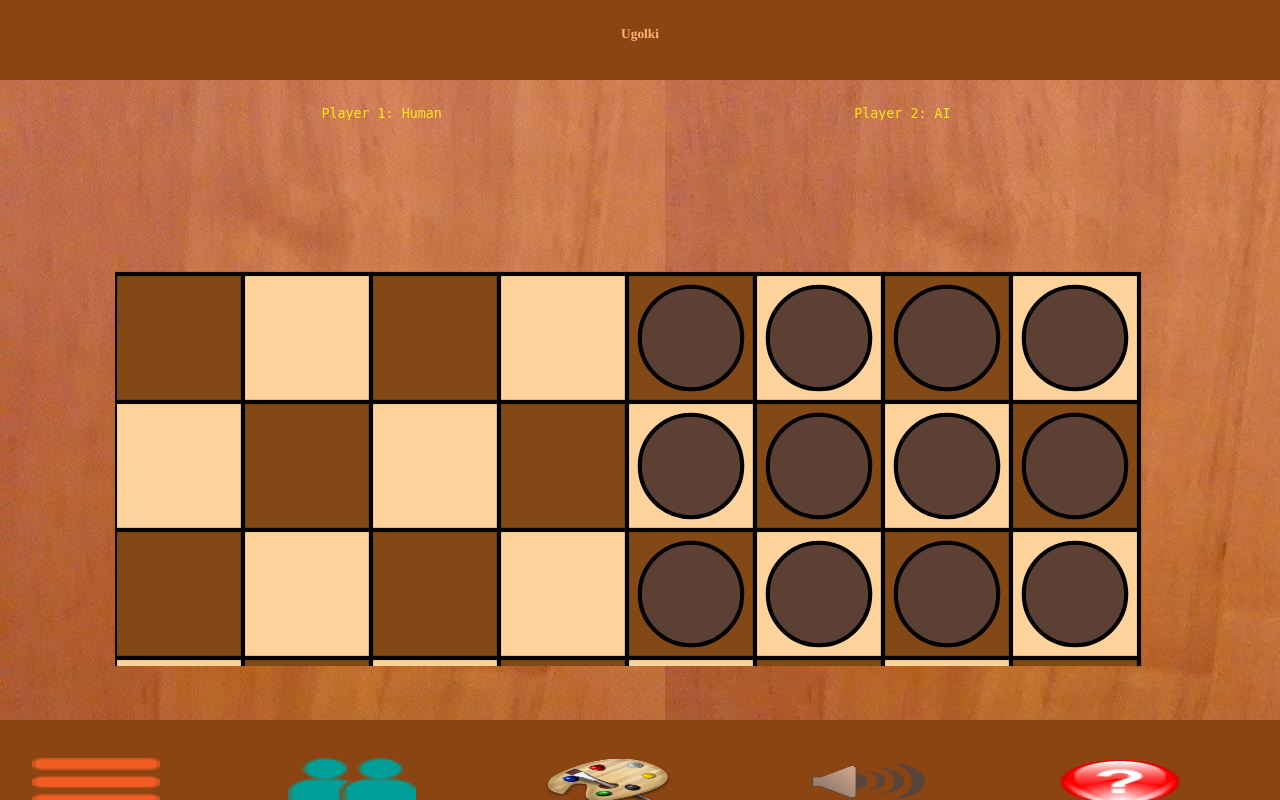
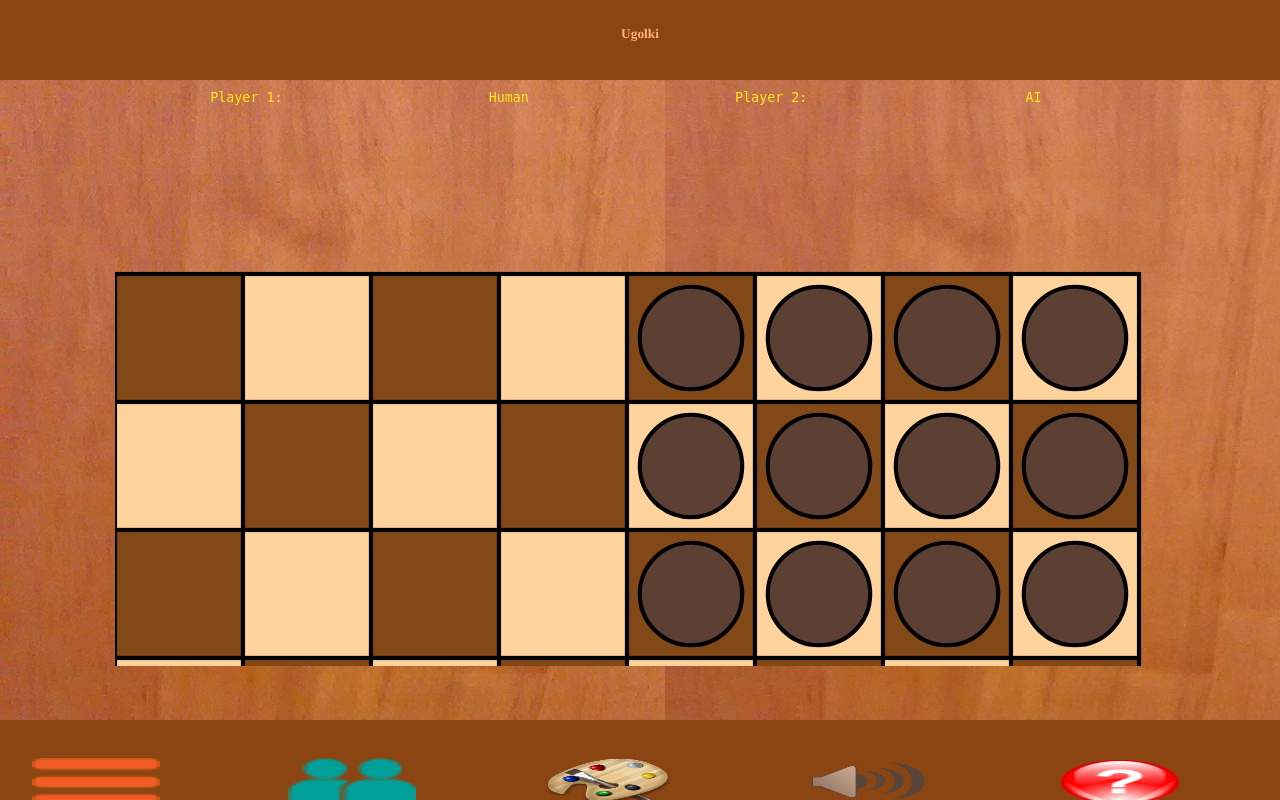
Before and after one commit to chrism3/Ugolki, a PHP site: page /ugolki_board.html in a window 1280 px wide. Run offline with PHP 8.4, Linux system fonts and the light colour scheme.

Commit message:
changed the code from yesterday, removed the textarea that informs the user they are signed in and replaced it with a new way of doing the same function

```diff
--- a/TestView.js
+++ b/TestView.js
@@ -985,14 +985,14 @@ function testView(){
         // set player_name textarea to the player who logged in
         var login_name = document.getElementById("login_username").value;
         var sign_up_name = document.getElementById("sign_up_username").value;
-        var player_name = document.getElementById("player_name");
+        var player_name = document.getElementById("player_1_type");
         console.log(login_name + " is the current logged in name");
         console.log(sign_up_name + " is the current signed in name");
         if(login_name !== ""){
-            player_name.value = "Player: \n" + login_name;
+            player_name.value = login_name;
         }
         else{
-            player_name.value = "Player: \n" + sign_up_name;
+            player_name.value = sign_up_name;
         }
     };
 
@@ -1038,6 +1038,6 @@ function testView(){
     };
 
     this.getLoggedInPlayerName = function(){
-        return document.getElementById("player_name").value;
+        return document.getElementById("player_1_type").value;
     };
 }
--- a/ugolki_board.html
+++ b/ugolki_board.html
@@ -18,14 +18,21 @@
 
         <div id ="top">
             <textarea id ="heading" readonly> Ugolki </textarea>
-            <textarea id ="player_name" readonly></textarea>
+<!--            don't think this text area will be needed now.
+            <textarea id ="player_name" readonly></textarea>-->
         </div>
 
          <div id ="test_board">
 
              <div id ="game_info">
-                 <textarea id="player_1_type"> Player 1: Human</textarea>
-                 <textarea id="player_2_type"> Player 2: AI </textarea>
+                 <div id = "player_1_info_div">
+                     <textarea class = "player_info_textarea" id="player_1_text_area"> Player 1: </textarea>
+                     <textarea class = "player_info_textarea" id="player_1_type"> Human </textarea>
+                 </div>
+                 <div id = "player_2_info_div">
+                     <textarea class = "player_info_textarea" id="player_2_text_area"> Player 2: </textarea>
+                     <textarea class = "player_info_textarea" id="player_2_type"> AI </textarea>
+                 </div>
              </div>
 
             <!--
--- a/ugolki_style.css
+++ b/ugolki_style.css
@@ -66,29 +66,34 @@ button{
     display: block;
 }
 
-#player_1_type{
-    padding-top: 2%;
+#player_1_info_div{
     margin-left: 9%;
     height: 100%;
     width: 41%;
     float: left;
     background: transparent;
-    text-align: center;
-    resize: none;
-    color: #ffe815;
 }
 
-#player_2_type{
-    padding-top: 2%;
+#player_2_info_div{
     height: 100%;
     width: 41%;
     float: left;
     background: transparent;
+}
+
+.player_info_textarea{
+    resize: none;
+    border: 0;
+    margin: 0;
+    padding-top: 2%;
+    height: 100%;
+    width: 50%;
+    resize: none;
     text-align: center;
-    resize: none;
+    float: left;
+    background: transparent;
     color: #ffe815;
 }
-
 
 
 #sign_up_page{
```
